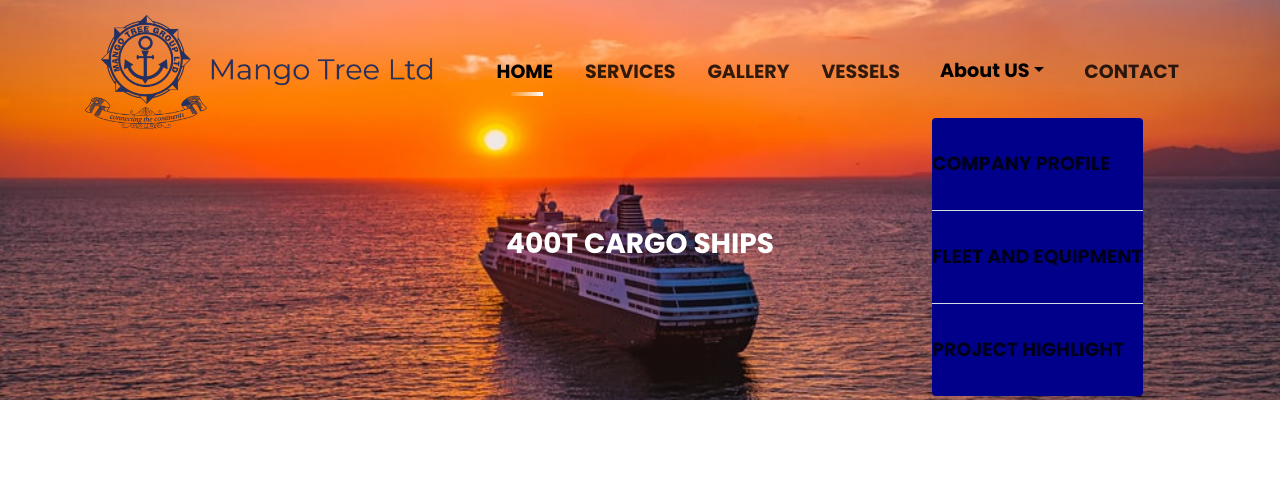
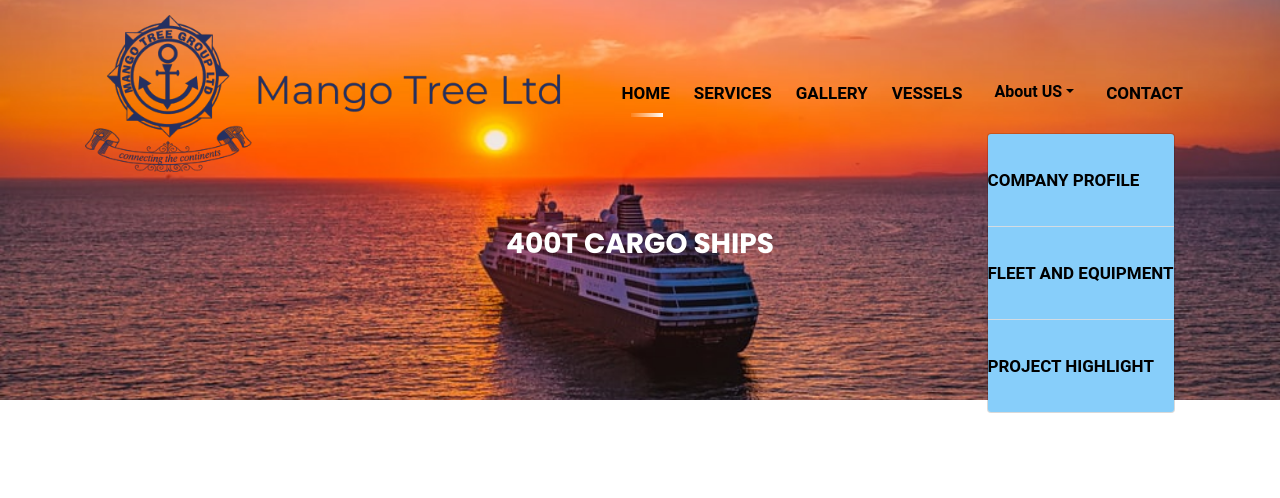
Before and after one commit to manishgupta577/ocean5, a PHP site: page /400T.html in a window 1280 px wide, after a click on "About US". Shown: the top 498 px of the page. Run offline with PHP 8.4, Linux system fonts and the light colour scheme.

Commit message:
Update style.css

```diff
--- a/assets/css/style.css
+++ b/assets/css/style.css
@@ -1,10 +1,28 @@
 
+/*===========================
+      01.COMMON css
+===========================*/
+/*-----------------------------------------------------------------------------------
+
+
+
+-----------------------------------------------------------------------------------
+
+    CSS INDEX
+    ===================
+
+    01. Theme default CSS
+	02. Header
+    03. Hero
+	04. Footer
+
+-----------------------------------------------------------------------------------*/
 /*===========================
       01.COMMON css
 ===========================*/
 @import url("https://fonts.googleapis.com/css?family=Poppins:300,400,500,600,700,800");
 body {
-  font-family: "Poppins", sans-serif;
+  font-family: 'Roboto', sans-serif;
   font-weight: normal;
   font-style: normal;
   color: #121212; }
@@ -2148,6 +2166,7 @@
 ===========================*/
 .navbar-area {
   position: absolute;
+  margin-bottom: 100px;
   top: 0;
   left: 0;
   width: 100%;
@@ -2209,17 +2230,17 @@
         -moz-box-shadow: black;
         box-shadow: black; } }
     .navbar-area .navbar .navbar-nav .nav-item {
-      margin: 0 16px;
+      margin: 0 12px;
       position: relative; }
       .navbar-area .navbar .navbar-nav .nav-item a {
-        font-size: 19px;
+        font-size: 17px;
         line-height: 24px;
         font-weight: 700;
         padding: 26px 0;
         color: black;
         text-transform: uppercase;
         position: relative;
-        opacity: 0.8;
+        /* opacity: 0.8; */
         -webkit-transition: all 0.3s ease-out 0s;
         -moz-transition: all 0.3s ease-out 0s;
         -ms-transition: all 0.3s ease-out 0s;
@@ -2244,7 +2265,7 @@
           background: -o-linear-gradient(left, rgba(255, 255, 255, 0.1) 0%, white 100%);
           background: linear-gradient(to right, rgba(255, 255, 255, 0.1) 0%, white 100%);
           left: 50%;
-          margin: 0 2px;
+          margin: 0 1px;
           bottom: 14px;
           -webkit-transition: all 0.3s ease-out 0s;
           -moz-transition: all 0.3s ease-out 0s;
@@ -2340,42 +2354,52 @@
       border-color: #0067f4;
       background-color: #0067f4;
       color: #fff; }
-      .navbar .dropdown .dropdown-menu {
-        animation: fadeDropdown 0.2s; /* required for the fade animation */
+       .navbar .dropdown .dropdown-menu {
+        animation: fadeDropdown 0.2s;
       }
 
-      @keyframes fadeDropdown {
+       @keyframes fadeDropdown {
           0% {
               opacity: 0;
           }
 
           100% {
-              opacity: 1;
+              opacity: 0.5;
         }
       }
 
       .navbar .dropdown-menu {
-        margin-top: 0.5rem;
-        margin-bottom: 0.5rem;
-        border: none;
-        background-color: darkblue;
+        /* margin-top: 0.1rem; */
+        /* margin-bottom: 0.1rem; */
+        /* border: none; */
+        background-color:lightskyblue;
+
       }
 
       .navbar .dropdown-item {
-        padding-top: 0.5rem;
-        padding-bottom: 0.5rem;
+        /* padding-top: 0.1rem;
+        padding-bottom: 0.1rem; */
+        /* text-align: center; */
         color: #6b747b;
-        font-weight: 600;
-        font-size: 0.875rem;
-        line-height: 0.875rem;
-        text-decoration: none;
+        /* font-weight: 100;
+        font-size: 0.175rem;
+        line-height: 0.175rem;
+        text-decoration: none; */
+        /* padding-left: 30px;
+        padding-right: 30px; */
+       /* margin-left: 20px;
+       margin-right: 10px; */
+
       }
-
+/*
       .navbar .dropdown-item:hover {
-        background-color: #f1f9fc;
-        color: #ff6e84;
-      }
-
+        /* background-color: #f1f9fc; */
+        /* color: #ff6e84; */
+        /* padding-left: 30px;
+        padding-right: 30px; */
+
+      /* }
+        */
       .navbar .dropdown-divider {
         width: 100%;
         height: 1px;
@@ -2384,10 +2408,21 @@
         background-color: #d4dce2;
       }
    .nav-link {
-     padding-top:23px;
-     font-size: larger;
+     padding-top:25px;
+     font-size: medium;
      color:black;
    }
+   .navbar-area .navbar .navbar-btn li a.light {
+    border-color: blue; }
+    .navbar-area .navbar .navbar-btn li a.light:hover {
+      background-color: white; }
+  .navbar-area .navbar .navbar-btn li a.solid {
+    background-color: blue;
+    border-color: #fff;
+    color: white; }
+    .navbar-area .navbar .navbar-btn li a.solid:hover {
+      background-color: blue;
+      color: white; }
 
 /*===========================
        10.SLIDER css
```
Also changed, not shown: other parts of assets/css/style.css (+57 -20 lines).
